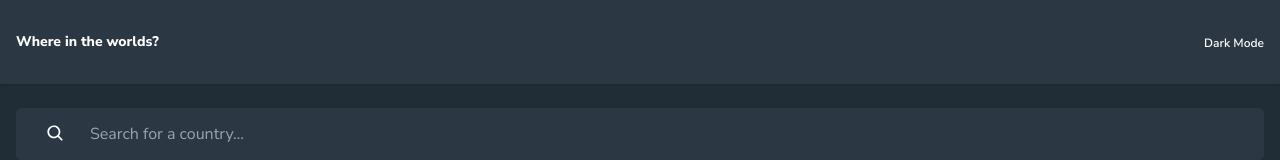
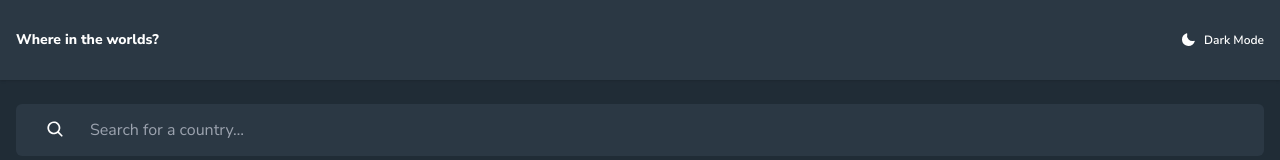
Before and after one commit to FelipeAmorimDEV/where-in-the-world, a React (Vite) app: page / in a window 1280 px wide. Shown: the top 160 px of the page. Built offline with nearby package versions, Linux system fonts and the light colour scheme; no server answers.

Commit message:
🚧 Theme toogle

```diff
--- a/src/app.jsx
+++ b/src/app.jsx
@@ -1,4 +1,4 @@
-import { CaretDown, MagnifyingGlass } from "@phosphor-icons/react"
+import { CaretDown, MagnifyingGlass, Moon } from "@phosphor-icons/react"
 import { useEffect, useState } from "react"
 
 const App = () => {
@@ -6,6 +6,7 @@ const App = () => {
   const [search, setSearch] = useState('')
   const [regionOption, setRegionOption] = useState('all')
   const [loading, setLoading] = useState(null)
+  const [theme, setTheme] = useState('dark')
 
   const filteredCountriesByRegion = countries
     .filter(({ region }) => regionOption === 'all' ? true : region.toLowerCase() === regionOption)
@@ -39,6 +40,7 @@ const App = () => {
 
   const handleChangeSearch = (e) => setSearch(e.target.value)
   const handleChangeRegion = (e) => setRegionOption(e.target.value)
+  const handleToogleTheme = () => setTheme(prev => prev === 'dark' ? 'white' : 'dark')
 
   const formatNumber = new Intl.NumberFormat('en-US')
 
@@ -46,7 +48,14 @@ const App = () => {
     <>
       <header className="flex justify-between items-center py-[30px] px-4 bg-gray-400 shadow">
         <a href="/" className="text-sm font-extrabold text-white font-sans">Where in the worlds?</a>
-        <div><span className="font-semibold text-xs text-white">Dark Mode</span></div>
+        <button onClick={handleToogleTheme} className="flex items-center gap-2">
+          <Moon
+            size={16}
+            color={theme === 'dark' ? '#fff' : '#111517'}
+            weight={theme === 'dark' ? 'fill' : 'bold'}
+          />
+          <span className="font-semibold text-xs text-white">Dark Mode</span>
+        </button>
       </header>
       <div className="app">
         <header className="mt-6 mb-8 flex flex-col gap-10 px-4">
```
